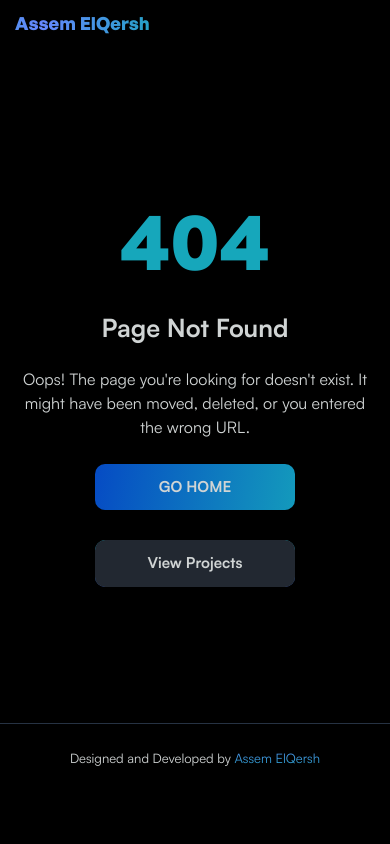
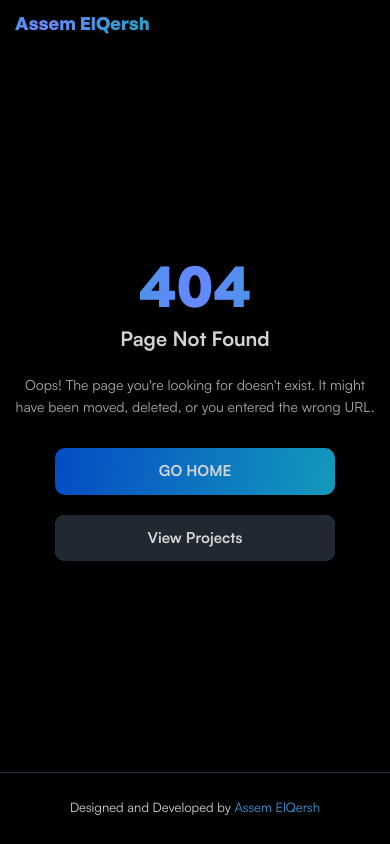
Before and after one commit to Assem-ElQersh/assem-elqersh.github.io, a website: page 404.html in a window 390 px wide. Drawn offline with Linux system fonts and the light colour scheme.

Commit message:
fix: improve responsive design

```diff
--- a/404.html
+++ b/404.html
@@ -18,6 +18,83 @@
     <link rel="stylesheet" href="./css/font-root-styles/general-sans.css" />
     <link rel="stylesheet" href="./css/font-root-styles/okinesans.css" />
     <link rel="stylesheet" href="./css/font-root-styles/satoshi.css" />
+
+    <style>
+        /* 404 Page Specific Styles */
+        .error-page {
+            min-height: calc(100vh - 160px); /* Account for header and footer */
+            display: flex;
+            align-items: center;
+            justify-content: center;
+            padding: 2rem;
+        }
+
+        .error-content {
+            text-align: center;
+            max-width: 600px;
+            width: 100%;
+            margin: 0 auto;
+        }
+
+        .error-code {
+            font-size: clamp(6rem, 12vw, 10rem);
+            margin: 0;
+            background: linear-gradient(90deg, rgba(24, 185, 207, 0.9) 0%, #6688ff 50%, rgba(24, 185, 207, 0.9) 100%);
+            -webkit-background-clip: text;
+            -webkit-text-fill-color: transparent;
+            background-clip: text;
+            font-family: "GeneralSans 700", sans-serif;
+            font-weight: 700;
+            line-height: 1;
+        }
+
+        .error-title {
+            margin: 1rem 0;
+            font-size: clamp(2rem, 4vw, 2.8rem);
+            font-family: "Satoshi 700", sans-serif;
+            color: rgb(208, 212, 212);
+        }
+
+        .error-description {
+            margin: 2rem auto;
+            font-size: clamp(1.4rem, 2.5vw, 1.7rem);
+            line-height: 1.6;
+            color: rgba(208, 212, 212, 0.8);
+            max-width: 500px;
+        }
+
+        .error-actions {
+            display: flex;
+            gap: 1.5rem;
+            justify-content: center;
+            flex-wrap: wrap;
+            margin-top: 2.5rem;
+        }
+
+        .error-actions .cta {
+            min-width: 140px;
+            white-space: nowrap;
+        }
+
+        /* Mobile optimizations */
+        @media (max-width: 768px) {
+            .error-page {
+                min-height: calc(100vh - 120px);
+                padding: 1.5rem;
+            }
+
+            .error-actions {
+                flex-direction: column;
+                align-items: center;
+                gap: 1rem;
+            }
+
+            .error-actions .cta {
+                width: 100%;
+                max-width: 280px;
+            }
+        }
+    </style>
 </head>
 
 <body>
@@ -31,18 +108,18 @@
         </nav>
     </header>
 
-    <main style="min-height: 80vh; display: flex; align-items: center; justify-content: center; text-align: center;">
-        <section>
-            <h1 style="font-size: 8rem; margin: 0; color: rgba(24, 185, 207, 0.9);">404</h1>
-            <h2 style="margin: 1rem 0; font-size: 2.5rem;">Page Not Found</h2>
-            <p style="margin: 2rem 0; font-size: 1.6rem; max-width: 500px;">
+    <main class="error-page">
+        <div class="error-content">
+            <h1 class="error-code">404</h1>
+            <h2 class="error-title">Page Not Found</h2>
+            <p class="error-description">
                 Oops! The page you're looking for doesn't exist. It might have been moved, deleted, or you entered the wrong URL.
             </p>
-            <div style="display: flex; gap: 2rem; justify-content: center; flex-wrap: wrap;">
+            <div class="error-actions">
                 <a href="/" class="cta cta1">Go Home</a>
                 <a href="/#projects" class="cta cta2">View Projects</a>
             </div>
-        </section>
+        </div>
     </main>
 
     <footer>
```
